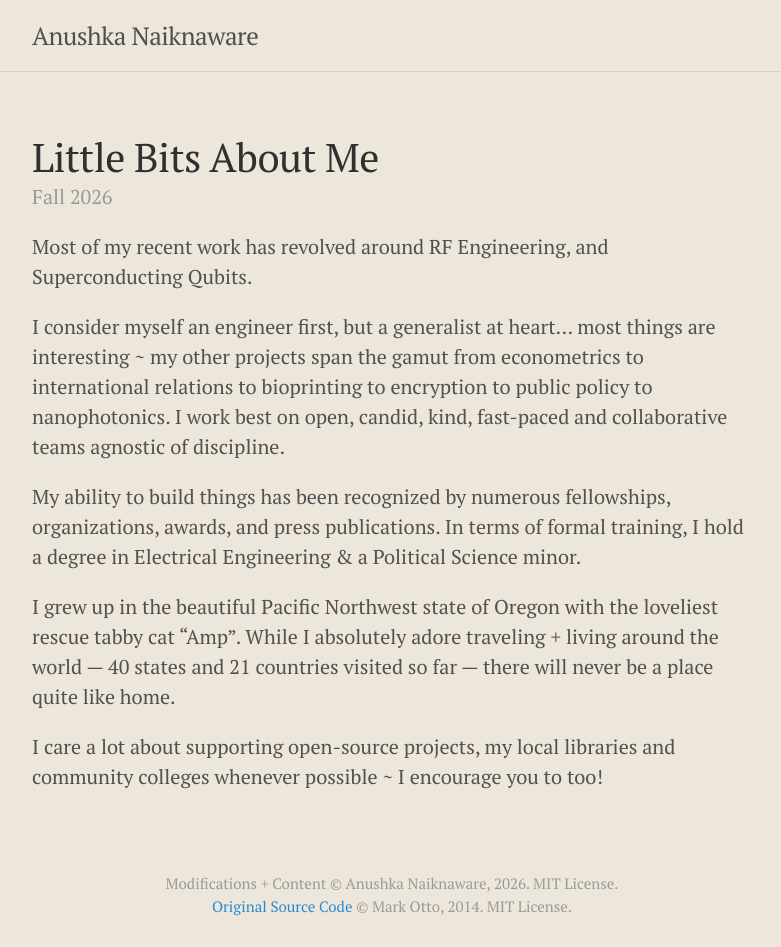
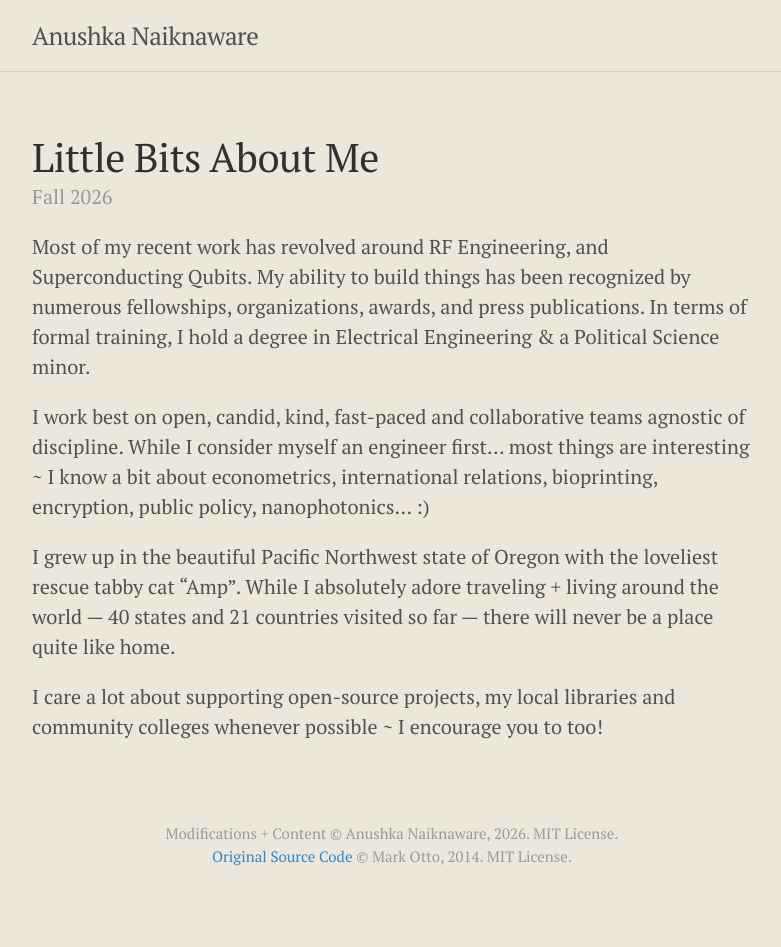
Before and after one commit to anushkanaiknaware/anushkanaiknaware.github.io, a Jekyll site: the page built from _posts/2026-08-21-intro.md, in a window 1280 px wide. Shown: the whole page, without its empty margins (248-1029 px from the left). Built offline with Jekyll 4.4.1, drawn with Linux system fonts in a browser that asks for light colours; after the commit the page ends 900 px from its top, so only the background shows below that.

Commit message:
Refactor intro.md for clarity and conciseness

```diff
--- a/_posts/2026-08-21-intro.md
+++ b/_posts/2026-08-21-intro.md
@@ -3,11 +3,9 @@ layout: post
 title: Little Bits About Me
 season: Fall
 ---
-Most of my recent work has revolved around RF Engineering, and Superconducting Qubits.
+Most of my recent work has revolved around RF Engineering, and Superconducting Qubits. My ability to build things has been recognized by numerous fellowships, organizations, awards, and press publications. In terms of formal training, I hold a degree in Electrical Engineering & a Political Science minor.
 
-I consider myself an engineer first, but a generalist at heart... most things are interesting ~ my other projects span the gamut from econometrics to international relations to bioprinting to encryption to public policy to nanophotonics. I work best on open, candid, kind, fast-paced and collaborative teams agnostic of discipline.
-
-My ability to build things has been recognized by numerous fellowships, organizations, awards, and press publications. In terms of formal training, I hold a degree in Electrical Engineering & a Political Science minor.
+I work best on open, candid, kind, fast-paced and collaborative teams agnostic of discipline. While I consider myself an engineer first... most things are interesting ~ I know a bit about econometrics, international relations, bioprinting, encryption, public policy, nanophotonics... :)
 
 I grew up in the beautiful Pacific Northwest state of Oregon with the loveliest rescue tabby cat "Amp". While I absolutely adore traveling + living around the world — 40 states and 21 countries visited so far — there will never be a place quite like home.
 
```
